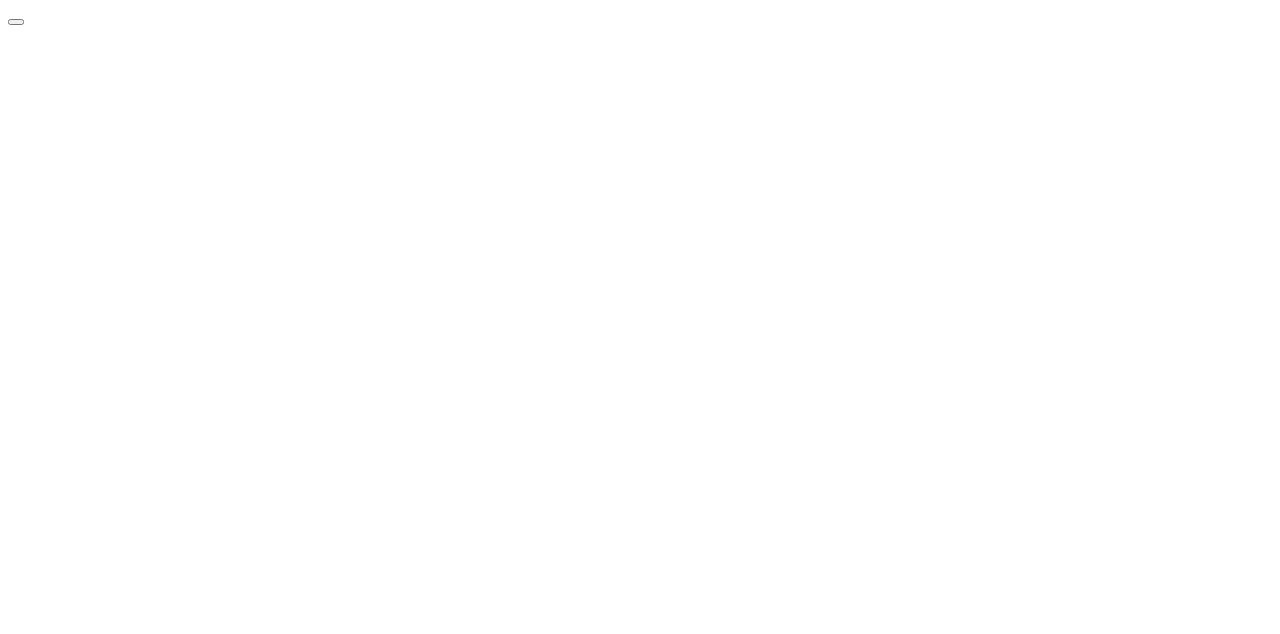
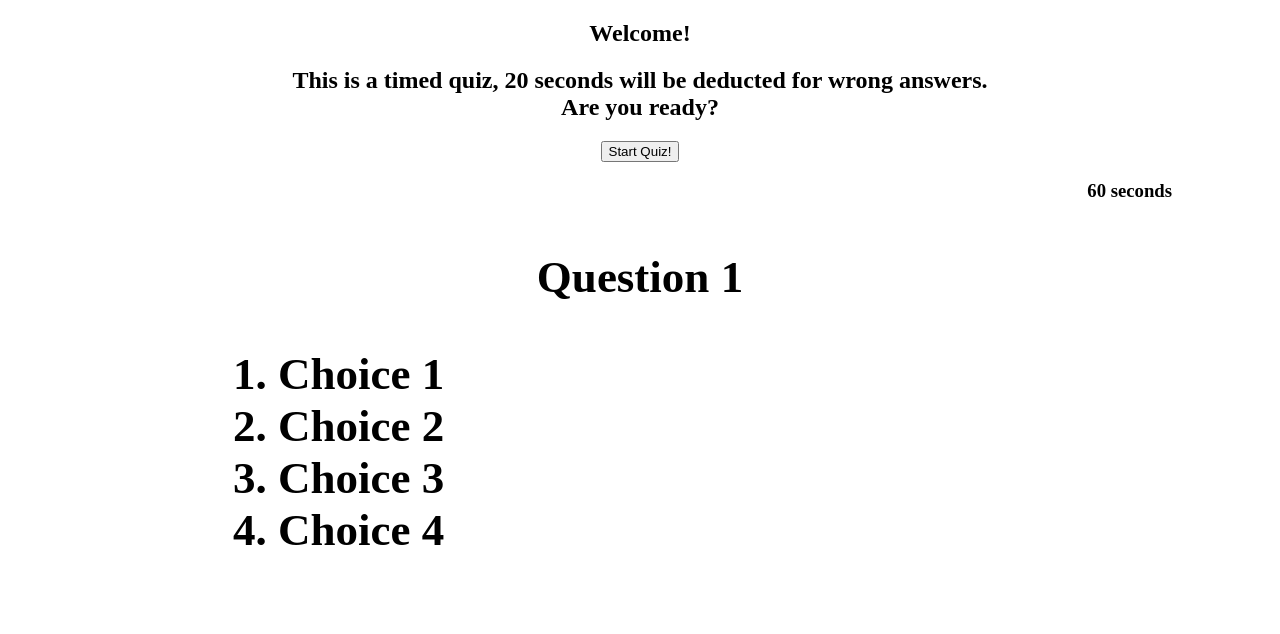
Before and after one commit to lonny-v/code-quiz-js, a plain HTML site: page index.html in a window 1280 px wide. Drawn offline with Linux system fonts and the light colour scheme.

Commit message:
added needed html elements through js

```diff
--- a/develop/script.js
+++ b/develop/script.js
@@ -1,8 +1,40 @@
 // when start button is clicked, start game and timer countdown
 // display question with multiple choices from array
-// when incorrect answer is chosen, deduct 10 seconds from timer
+// when incorrect answer is chosen, deduct 20 seconds from timer
 // display new question and repeat
-// when questions run out, display score - remaining time - and initials
+// when questions run out, display score - remaining time - and ask for initials
 // set score and initials in localStorage
 // When View High Scores is clicked, get scores and initials from localStorage
 // Organize by high score
+
+var body = document.body;
+// use this to remove all intro content after start button is clicked
+var intro = document.querySelector("#intro");
+var countdown = document.createElement("h3");
+var displayQuestion = document.createElement("h1");
+// display choices in ordered list
+var choicesSection = document.createElement("ol");
+var displayChoice1 = document.createElement("li");
+var displayChoice2 = document.createElement("li");
+var displayChoice3 = document.createElement("li");
+var displayChoice4 = document.createElement("li");
+
+countdown.textContent = "60 seconds";
+displayQuestion.textContent = "Question 1";
+displayChoice1.textContent = "Choice 1";
+displayChoice2.textContent = "Choice 2";
+displayChoice3.textContent = "Choice 3";
+displayChoice4.textContent = "Choice 4";
+
+body.appendChild(countdown);
+body.appendChild(displayQuestion);
+displayQuestion.appendChild(choicesSection);
+choicesSection.appendChild(displayChoice1);
+choicesSection.appendChild(displayChoice2);
+choicesSection.appendChild(displayChoice3);
+choicesSection.appendChild(displayChoice4);
+
+body.setAttribute("style", "text-align:center;");
+countdown.setAttribute("style", "text-align:right; margin-right:100px;");
+displayQuestion.setAttribute("style", "margin:auto; padding:30px; font-size:45px;");
+choicesSection.setAttribute("style", "margin-left: 200px; text-align:left;");
--- a/index.html
+++ b/index.html
@@ -1,13 +1,23 @@
 <!DOCTYPE html>
 <html lang="en">
+
 <head>
     <meta charset="UTF-8">
     <meta http-equiv="X-UA-Compatible" content="IE=edge">
     <meta name="viewport" content="width=device-width, initial-scale=1.0">
-    <title>JavaScript Coding Quiz</title>
+    <title>JavaScript Quiz</title>
 </head>
+
 <body>
-    <button id="startGame"></button>
+    <section id="intro">
+        <h1>Welcome!</h1>
+        <h2>This is a timed quiz, 20 seconds will be deducted for wrong answers.
+            </br>Are you ready?
+        </h2>
+    </section>
+
+    <button id="startQuiz">Start Quiz!</button>
     <script src="develop/script.js"></script>
 </body>
+
 </html>
```
